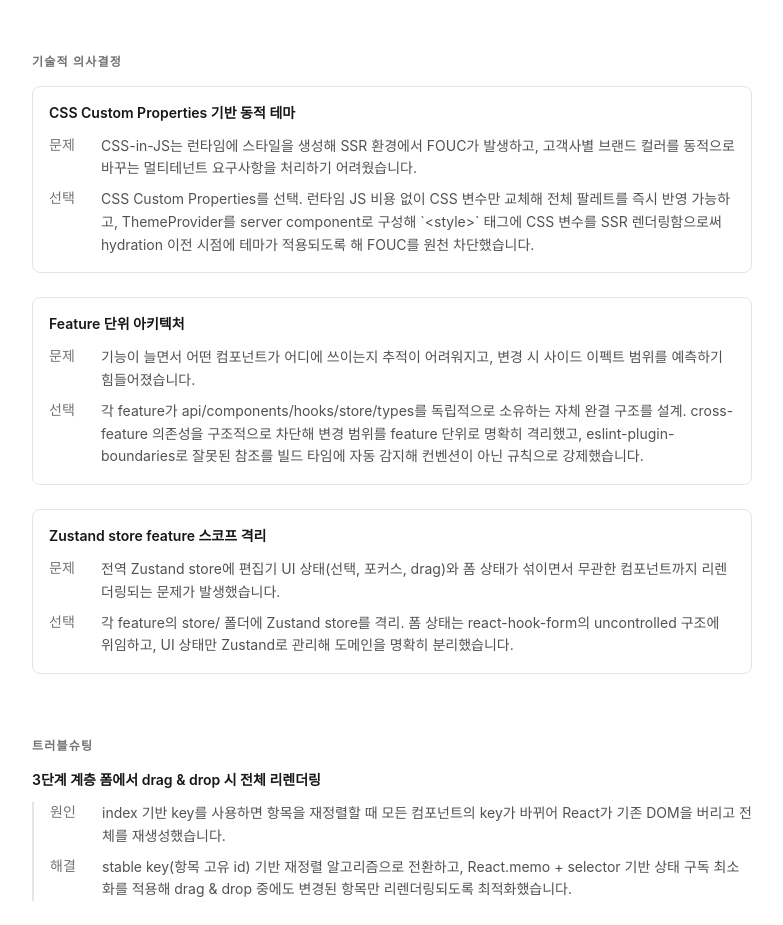
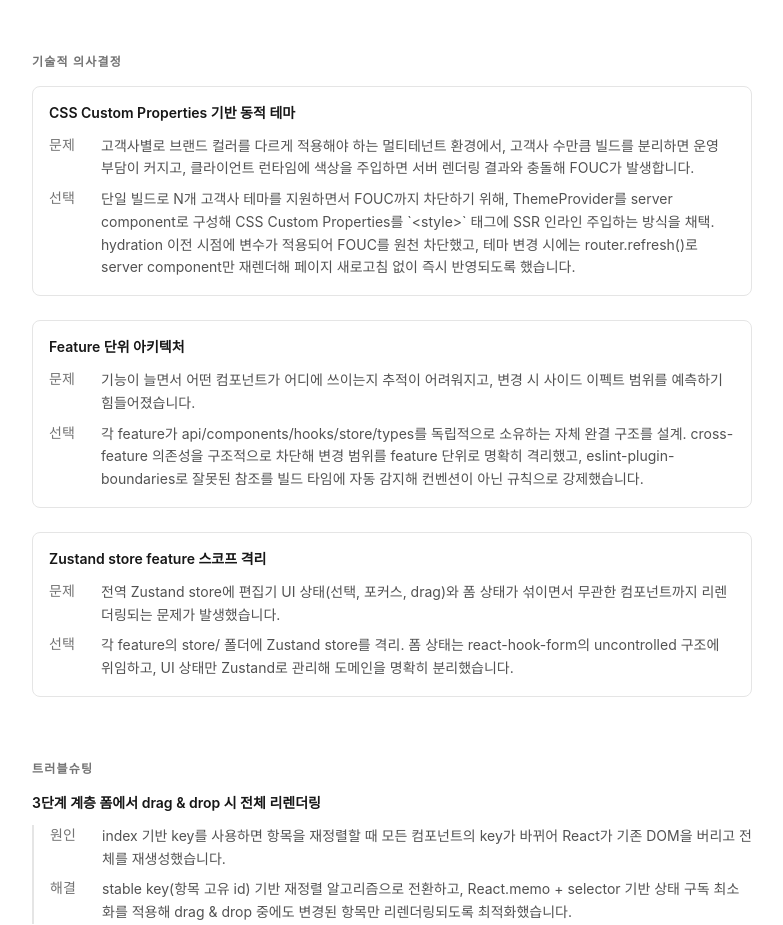
Before and after one commit to rlatmdgns/portfolio, a Next.js app: page /projects/helloboard in a window 1280 px wide. Shown: the part 2100-3025 px from the top of the page, without its empty margins (248-1031 px from the left). Built offline with nearby package versions, Linux system fonts and the light colour scheme.

Commit message:
fix: 동적테마 개선

```diff
--- a/src/data/projects.ts
+++ b/src/data/projects.ts
@@ -106,9 +106,9 @@ export const projects: Project[] = [
       {
         title: "CSS Custom Properties 기반 동적 테마",
         problem:
-          "CSS-in-JS는 런타임에 스타일을 생성해 SSR 환경에서 FOUC가 발생하고, 고객사별 브랜드 컬러를 동적으로 바꾸는 멀티테넌트 요구사항을 처리하기 어려웠습니다.",
+          "고객사별로 브랜드 컬러를 다르게 적용해야 하는 멀티테넌트 환경에서, 고객사 수만큼 빌드를 분리하면 운영 부담이 커지고, 클라이언트 런타임에 색상을 주입하면 서버 렌더링 결과와 충돌해 FOUC가 발생합니다.",
         choice:
-          "CSS Custom Properties를 선택. 런타임 JS 비용 없이 CSS 변수만 교체해 전체 팔레트를 즉시 반영 가능하고, ThemeProvider를 server component로 구성해 `<style>` 태그에 CSS 변수를 SSR 렌더링함으로써 hydration 이전 시점에 테마가 적용되도록 해 FOUC를 원천 차단했습니다.",
+          "단일 빌드로 N개 고객사 테마를 지원하면서 FOUC까지 차단하기 위해, ThemeProvider를 server component로 구성해 CSS Custom Properties를 `<style>` 태그에 SSR 인라인 주입하는 방식을 채택. hydration 이전 시점에 변수가 적용되어 FOUC를 원천 차단했고, 테마 변경 시에는 router.refresh()로 server component만 재렌더해 페이지 새로고침 없이 즉시 반영되도록 했습니다.",
       },
       {
         title: "Feature 단위 아키텍처",
```
